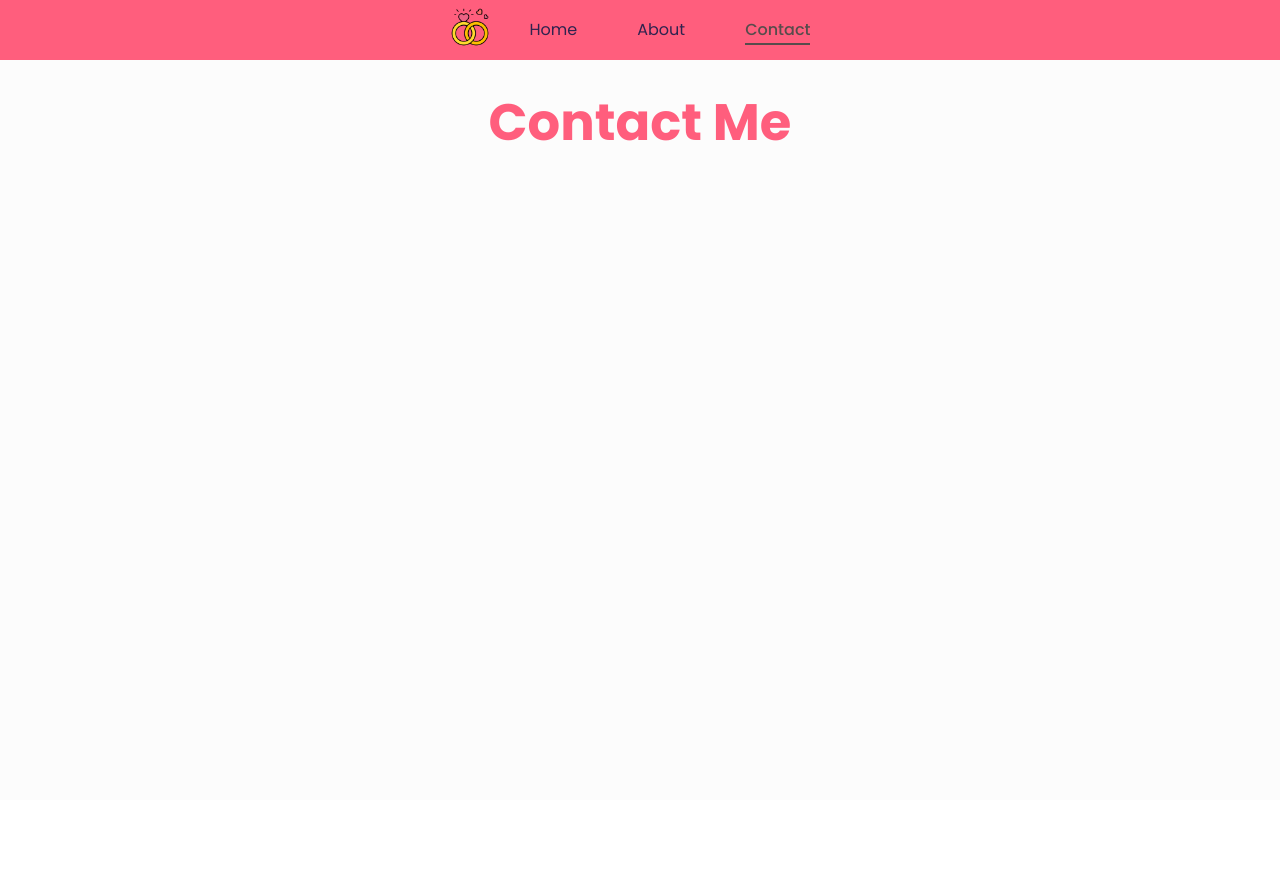
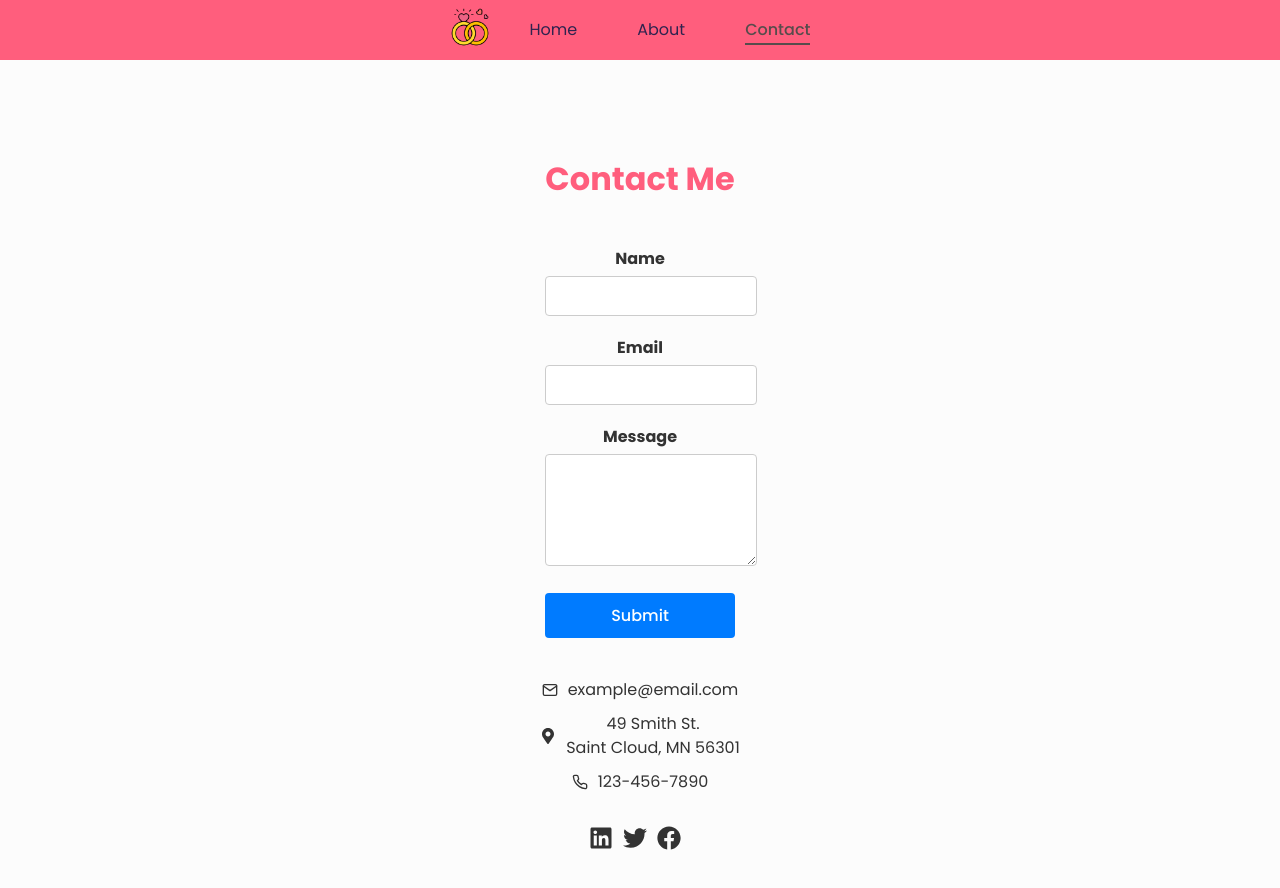
Before and after one commit to DMould123/wedding-budget-planner-app, a React (Vite) app in the folder client/: page /contact in a window 1280 px wide. Shown: the top 888 px of the page. Before the commit the page ends 800 px from the top, so only its background shows below. Built offline with nearby package versions, Linux system fonts and the light colour scheme; no server answers.

Commit message:
Updated Contact page and some css

```diff
--- /dev/null
+++ b/client/src/pages/Contact.css
@@ -0,0 +1,94 @@
+/* Contact Page Styles */
+.contact-section {
+  padding: 80px 0;
+  text-align: center;
+}
+
+.contact-section h1 {
+  font-size: 2rem;
+  font-weight: bold;
+  margin-bottom: 10px;
+}
+
+.contact-section p {
+  font-size: 1rem;
+}
+
+.contact-form {
+  margin-top: 40px;
+  display: flex;
+  flex-direction: column;
+  align-items: center;
+}
+
+.form-group {
+  margin-bottom: 20px;
+  width: 80%; /* Adjust width as needed */
+}
+
+.form-group label {
+  display: block;
+  margin-bottom: 5px;
+}
+
+input[type='text'],
+input[type='email'],
+textarea {
+  width: 100%;
+  padding: 10px;
+  border: 1px solid #ccc;
+  border-radius: 4px;
+  font-size: 1rem;
+}
+
+textarea {
+  resize: vertical;
+}
+
+.submit-button {
+  background-color: #007bff;
+  color: #fff;
+  border: none;
+  padding: 10px 20px;
+  border-radius: 4px;
+  font-size: 1rem;
+  cursor: pointer;
+  transition: background-color 0.3s ease;
+  width: 80%; /* Adjust width as needed */
+  max-width: 200px; /* Add maximum width to prevent button from stretching */
+}
+
+.submit-button:hover {
+  background-color: #0056b3;
+}
+
+.contact-info {
+  margin-top: 40px;
+  display: flex;
+  flex-direction: column;
+  align-items: center;
+}
+
+.info-item {
+  display: flex;
+  align-items: center;
+  margin-bottom: 10px;
+}
+
+.info-item svg {
+  margin-right: 10px;
+}
+
+.info-item p {
+  margin: 0;
+}
+
+.social-icons {
+  margin-top: 20px;
+}
+
+.social-icons a {
+  margin-right: 10px;
+  color: #333;
+  font-size: 1.5rem;
+}
--- a/client/src/pages/Contact.tsx
+++ b/client/src/pages/Contact.tsx
@@ -1,7 +1,62 @@
+import {
+  FaEnvelope,
+  FaMapMarkerAlt,
+  FaPhone,
+  FaLinkedin,
+  FaTwitter,
+  FaFacebook
+} from 'react-icons/fa'
+import { FiMail, FiPhone } from 'react-icons/fi'
+import './Contact.css'
+
 export const Contact: React.FC = () => {
   return (
-    <>
+    <div className="contact-section">
       <h1>Contact Me</h1>
-    </>
+      <div className="container">
+        <div className="contact-form">
+          <div className="form-group">
+            <label htmlFor="name">Name</label>
+            <input type="text" id="name" name="name" />
+          </div>
+          <div className="form-group">
+            <label htmlFor="email">Email</label>
+            <input type="email" id="email" name="email" />
+          </div>
+          <div className="form-group">
+            <label htmlFor="message">Message</label>
+            <textarea id="message" name="message" rows={5}></textarea>
+          </div>
+          <button className="submit-button">Submit</button>
+        </div>
+      </div>
+      <div className="contact-info">
+        <div className="info-item">
+          <FiMail />
+          <p>example@email.com</p>
+        </div>
+        <div className="info-item">
+          <FaMapMarkerAlt />
+          <p>
+            49 Smith St. <br /> Saint Cloud, MN 56301
+          </p>
+        </div>
+        <div className="info-item">
+          <FiPhone />
+          <p>123-456-7890</p>
+        </div>
+        <div className="social-icons">
+          <a href="#">
+            <FaLinkedin />
+          </a>
+          <a href="#">
+            <FaTwitter />
+          </a>
+          <a href="#">
+            <FaFacebook />
+          </a>
+        </div>
+      </div>
+    </div>
   )
 }
```
